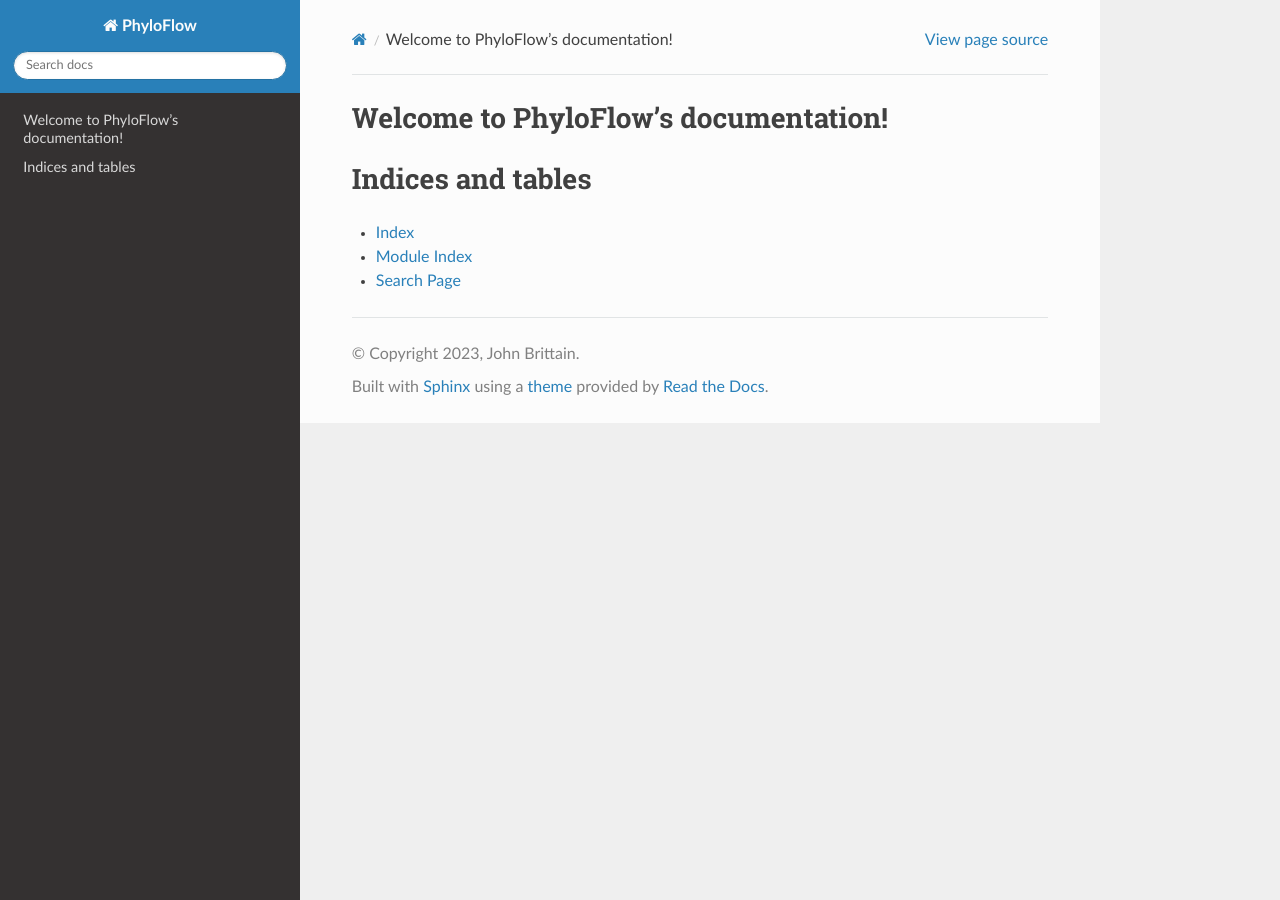
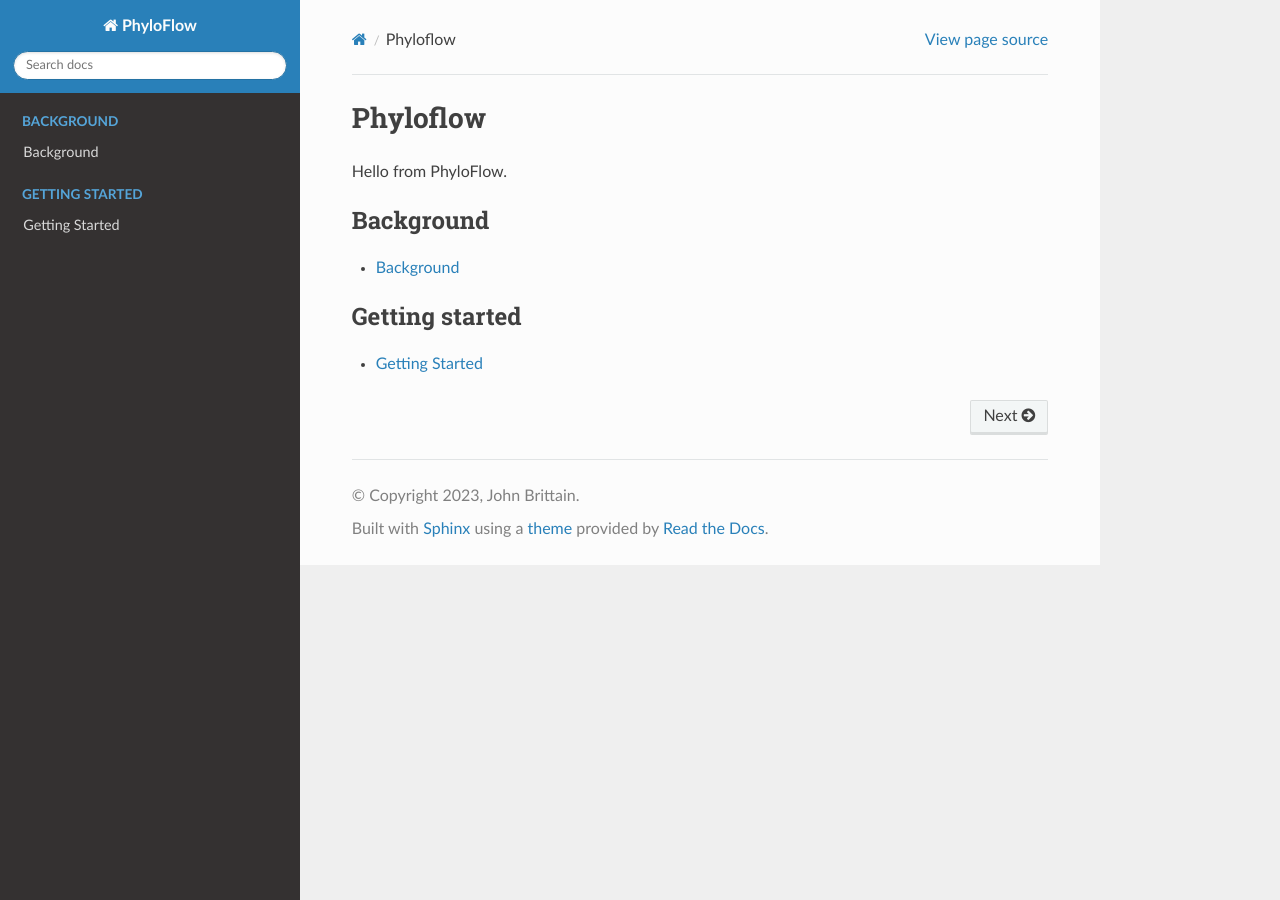
Before and after one commit to kraemer-lab/GRAPEVNE, a Sphinx documentation site: the page built from docs/index.md, in a window 1280 px wide. Built offline with Sphinx 7.4.7 and the Read the Docs theme 2.0.0, drawn with Linux system fonts in a browser that asks for light colours.

Commit message:
Migrate README background to docs

````diff
--- a/docs/conf.py
+++ b/docs/conf.py
@@ -13,11 +13,13 @@
 # https://www.sphinx-doc.org/en/master/usage/configuration.html#general-configuration
 
 extensions = [
+    "sphinx.ext.autodoc",
+    "myst_parser",
     "sphinx_rtd_theme",
 ]
 
 templates_path = ["_templates"]
-exclude_patterns = ["_build", "Thumbs.db", ".DS_Store"]
+exclude_patterns = ["_build", "Thumbs.db", ".DS_Store", "venv"]
 
 
 # -- Options for HTML output -------------------------------------------------
--- /dev/null
+++ b/docs/getting_started/index.md
@@ -0,0 +1,3 @@
+# Getting Started
+
+Work-in-progress...
--- /dev/null
+++ b/docs/index.md
@@ -0,0 +1,19 @@
+# Phyloflow
+
+Hello from PhyloFlow.
+
+```{toctree}
+---
+caption: Background
+maxdepth: 1
+---
+Background
+```
+
+```{toctree}
+---
+caption: Getting started
+maxdepth: 1
+---
+getting_started/index
+```
--- a/docs/index.rst
+++ /dev/null
@@ -1,20 +0,0 @@
-.. PhyloFlow documentation master file, created by
-   sphinx-quickstart on Fri Jun  9 15:16:56 2023.
-   You can adapt this file completely to your liking, but it should at least
-   contain the root `toctree` directive.
-
-Welcome to PhyloFlow's documentation!
-=====================================
-
-.. toctree::
-   :maxdepth: 2
-   :caption: Contents:
-
-
-
-Indices and tables
-==================
-
-* :ref:`genindex`
-* :ref:`modindex`
-* :ref:`search`
````
Also changed, not shown: README.md (+3 -16 lines), docs/Background.md (added, +14 -0 lines), docs/requirements.txt (added, +30 -0 lines).
